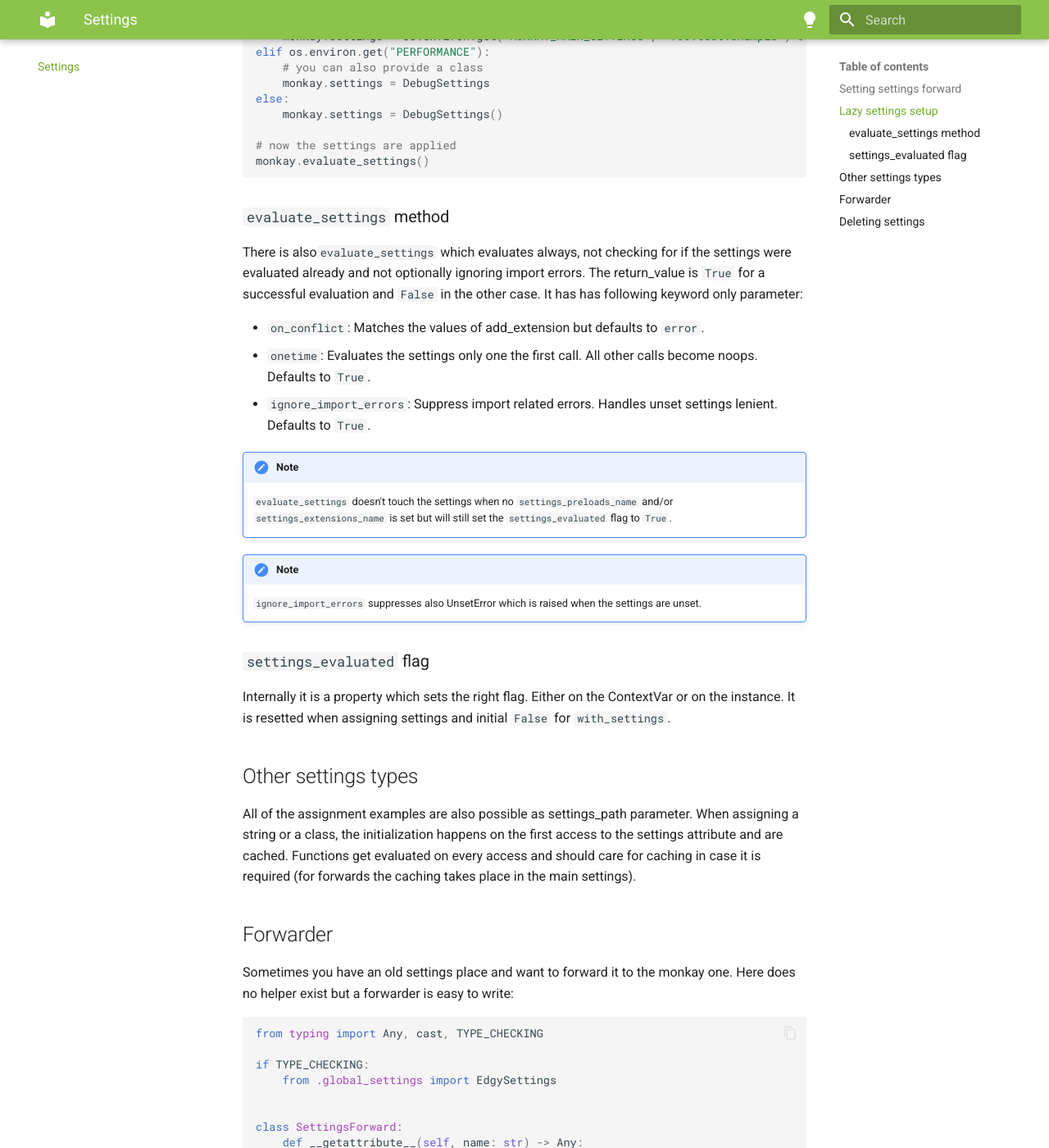
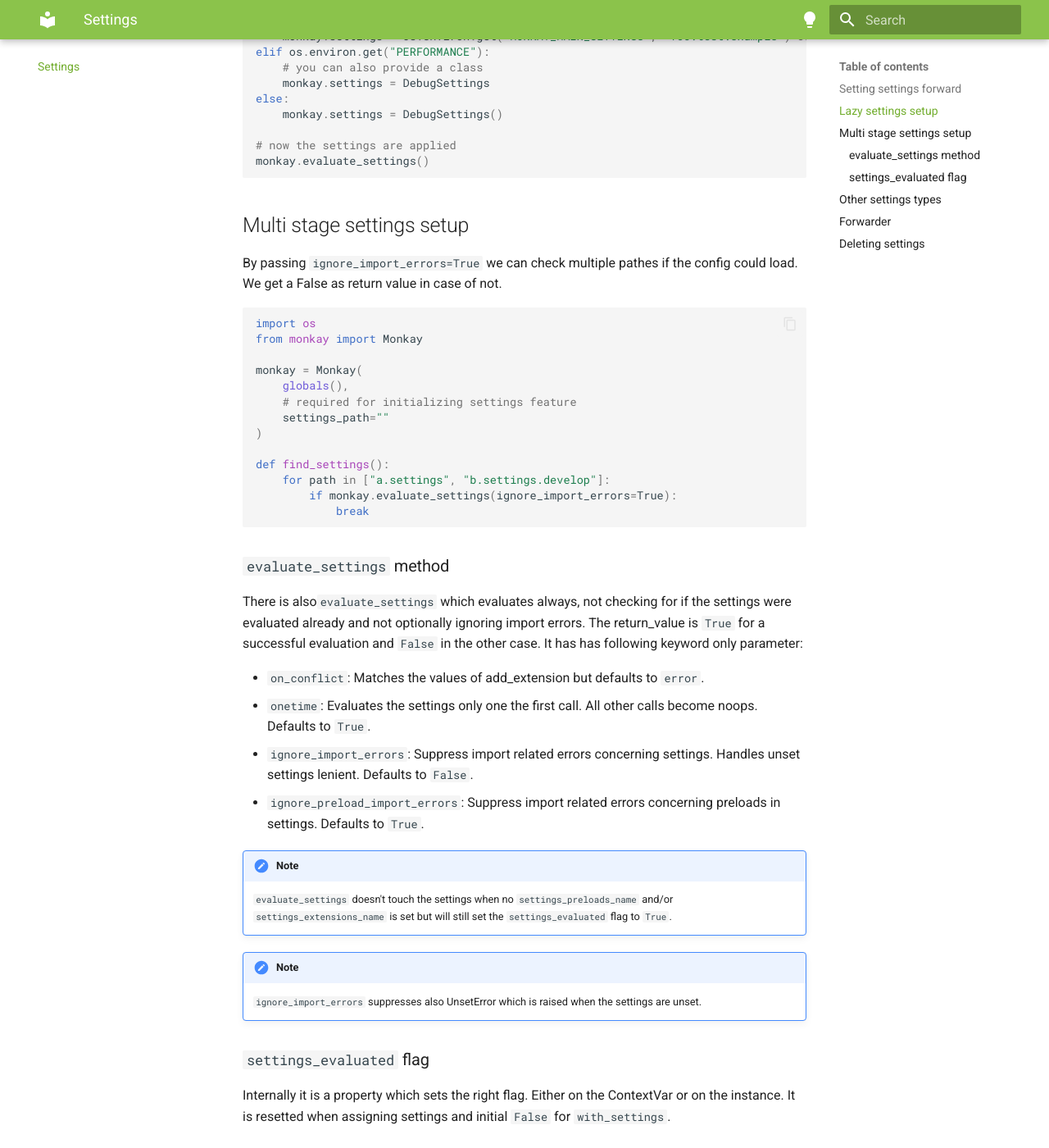
Before and after one commit to dymmond/monkay, an MkDocs documentation site: the page built from docs/settings.md, in a window 1280 px wide and 1400 px high, scrolled down 1253 px. Shown: the whole window at 82% size. Built offline with MkDocs 1.6.1 and Material for MkDocs 9.7.7, drawn with Linux system fonts in a browser that asks for light colours.

````diff
--- a/docs/settings.md
+++ b/docs/settings.md
@@ -64,6 +64,26 @@ else:
 monkay.evaluate_settings()
 ```
 
+## Multi stage settings setup
+
+By passing `ignore_import_errors=True` we can check multiple pathes if the config could load. We get a False as return value in case of not.
+
+``` python
+import os
+from monkay import Monkay
+
+monkay = Monkay(
+    globals(),
+    # required for initializing settings feature
+    settings_path=""
+)
+
+def find_settings():
+    for path in ["a.settings", "b.settings.develop"]:
+        if monkay.evaluate_settings(ignore_import_errors=True):
+            break
+```
+
 ### `evaluate_settings` method
 
 There is also`evaluate_settings` which evaluates always, not checking for if the settings were
@@ -73,8 +93,8 @@ It has has following keyword only parameter:
 
 - `on_conflict`: Matches the values of add_extension but defaults to `error`.
 - `onetime`: Evaluates the settings only one the first call. All other calls become noops. Defaults to `True`.
-- `ignore_import_errors`: Suppress import related errors. Handles unset settings lenient. Defaults to `True`.
-
+- `ignore_import_errors`: Suppress import related errors concerning settings. Handles unset settings lenient. Defaults to `False`.
+- `ignore_preload_import_errors`: Suppress import related errors concerning preloads in settings. Defaults to `True`.
 
 !!! Note
     `evaluate_settings` doesn't touch the settings when no `settings_preloads_name` and/or `settings_extensions_name` is set
````
Also changed, not shown: docs/release-notes.md (+8 -2 lines), docs/specials.md (+14 -0 lines), docs/tutorial.md (+17 -5 lines), 3 other files.
